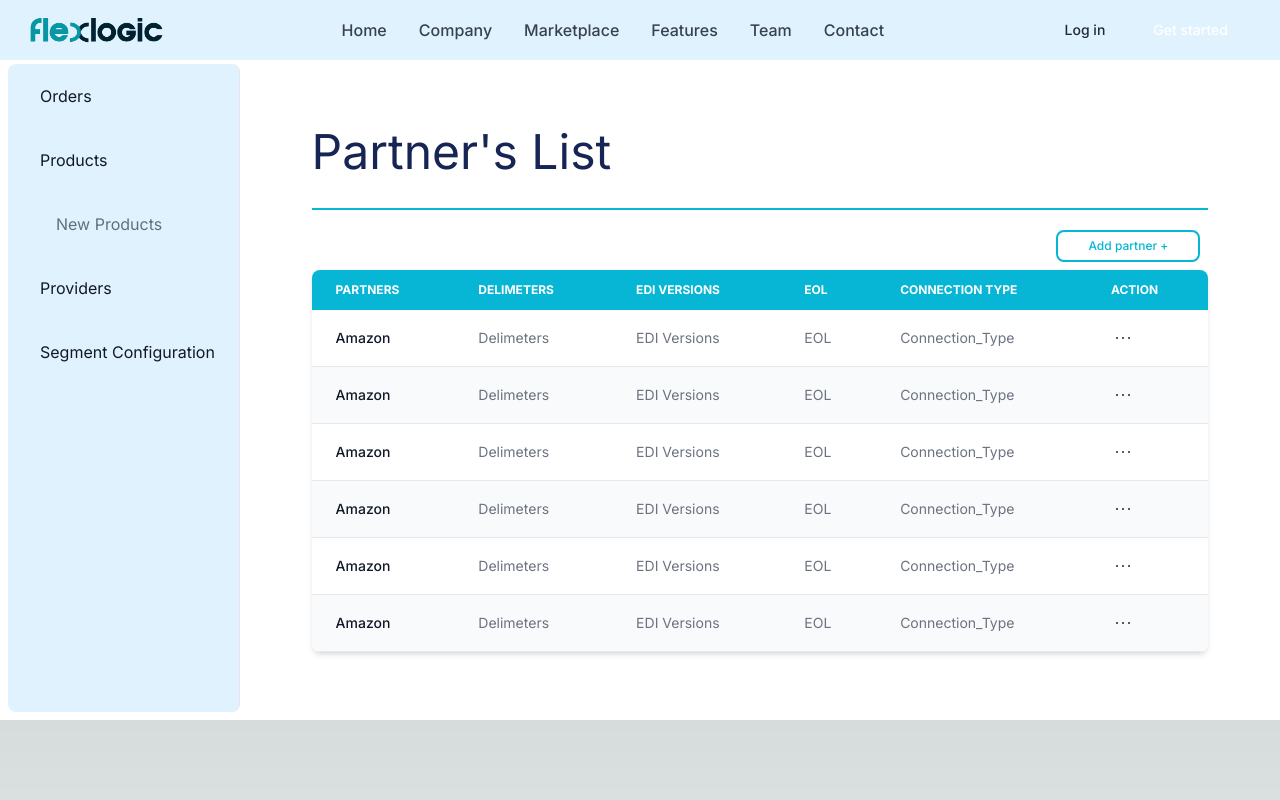
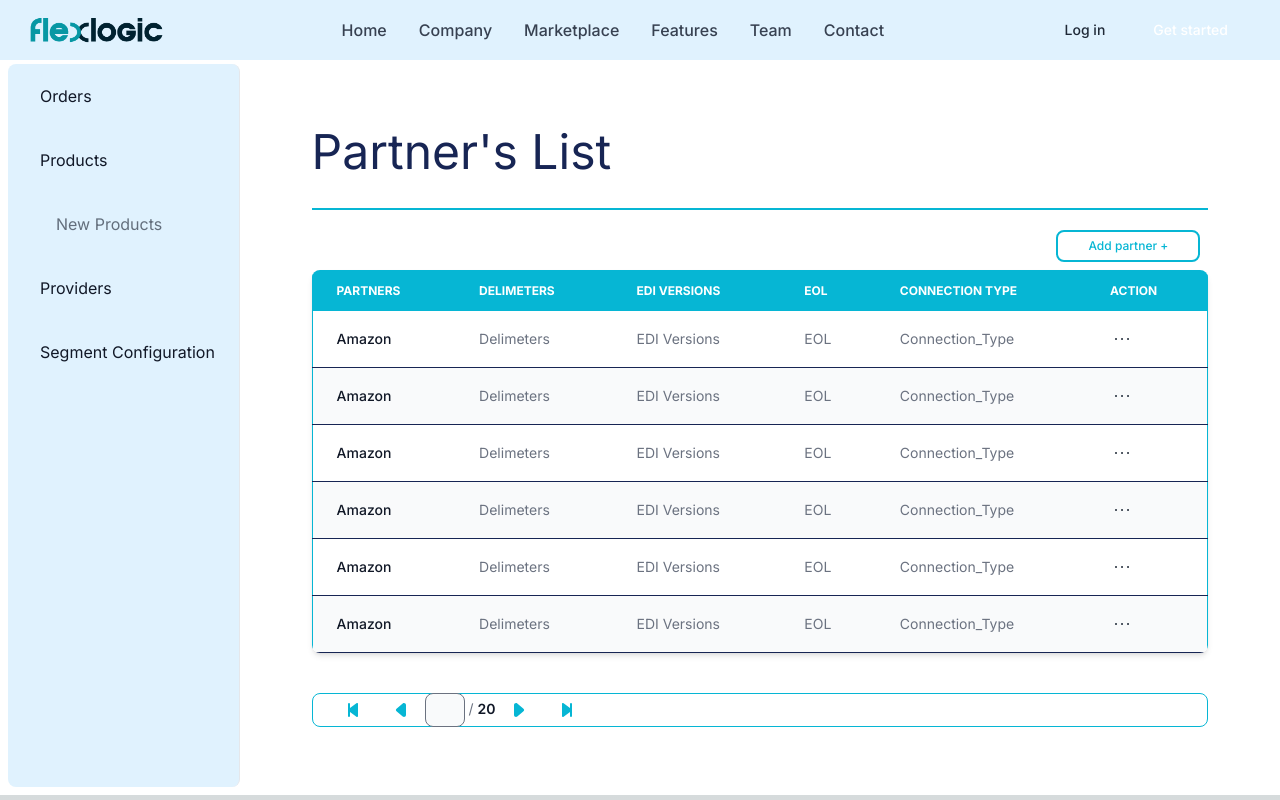
Before and after one commit to JulianJ-mtz/Pruebas_TC3005, a Next.js app: page /dashboard/products in a window 1280 px wide. Built offline with nearby package versions, Linux system fonts and the light colour scheme.

Commit message:
Barra de Tabla

```diff
--- a/src/app/dashboard/products/page.tsx
+++ b/src/app/dashboard/products/page.tsx
@@ -59,7 +59,7 @@ export default function Products() {
             <div className="border-b-2 border-cyan-500 dark:border-white/10 text-left w-[95%] pb-8 pt-20 justify-start">
                 <h1 className="text-5xl text-blue-950 dark:text-white ">
                     {" "}
-                    Partner's List{" "}
+                    Partner's List
                 </h1>
             </div>
 
@@ -67,7 +67,7 @@ export default function Products() {
                 <button type="button" className="self-end border-2 border-cyan-500 text-cyan-500 bg-white hover:bg-neutral-100 font-medium rounded-lg text-xs w-36 px-2 py-1.5 me-2 mb-2 dark:bg-blue-600 dark:hover:bg-blue-700 focus:outline-none dark:focus:ring-blue-800">Add partner +</button>
 
                 <div className="relative overflow-x-auto shadow-md sm:rounded-lg">
-                    <table className="w-full text-sm text-left rtl:text-right text-gray-500 dark:text-gray-400">
+                    <table className="w-full text-sm text-left rtl:text-right text-gray-500 border border-cyan-500 dark:text-gray-400">
                         <thead className="text-xs text-white uppercase bg-cyan-500 dark:bg-gray-700 dark:text-gray-400">
                             <tr>
                                 <th scope="col" className="px-6 py-3">
@@ -92,7 +92,7 @@ export default function Products() {
                         </thead>
                         <tbody>
                             {rows.map((data, index: number) => (
-                                <tr key={index} className="odd:bg-white odd:dark:bg-gray-900 even:bg-gray-50 even:dark:bg-gray-800 border-b dark:border-gray-700">
+                                <tr key={index} className="odd:bg-white odd:dark:bg-gray-900 even:bg-gray-50 even:dark:bg-gray-800 border-b border-blue-950 dark:border-gray-700">
                                     <th scope="row" className="px-6 py-4 font-medium text-gray-900 whitespace-nowrap dark:text-white">
                                         {data.Partner}
                                     </th>
@@ -119,7 +119,30 @@ export default function Products() {
                         </tbody>
                     </table>
                 </div>
+
             </section >
+            <div className="flex flex-col dark: rounded-xl w-[95%] justify-between sm:py-5">
+                <nav className="flex items-center flex-column p-4 bg-white rounded-lg h-4 border border-cyan-500" aria-label="Table navigation">
+                    <a href="#" className="flex items-center justify-center px-3 h-8 leading-tight text-gray-500 bg-white rounded-lg hover:bg-gray-100 hover:text-gray-700 dark:bg-gray-800 dark:border-gray-700 dark:text-gray-400 dark:hover:bg-gray-700 dark:hover:text-white"><svg className="w-6 h-6 text-cyan-500 dark:text-white" aria-hidden="true" xmlns="http://www.w3.org/2000/svg" width="24" height="24" fill="currentColor" viewBox="0 0 24 24">
+                        <path fill-rule="evenodd" d="M7 6a1 1 0 0 1 2 0v4l6.4-4.8A1 1 0 0 1 17 6v12a1 1 0 0 1-1.6.8L9 14v4a1 1 0 1 1-2 0V6Z" clip-rule="evenodd" />
+                    </svg>
+                    </a>
+                    <a href="#" className="flex items-center justify-center px-3 h-8 leading-tight text-gray-500 bg-white rounded-lg hover:bg-gray-100 hover:text-gray-700 dark:bg-gray-800 dark:border-gray-700 dark:text-gray-400 dark:hover:bg-gray-700 dark:hover:text-white"><svg className="w-6 h-6 text-cyan-500 dark:text-white" aria-hidden="true" xmlns="http://www.w3.org/2000/svg" width="24" height="24" fill="currentColor" viewBox="0 0 24 24">
+                        <path fill-rule="evenodd" d="M13.729 5.575c1.304-1.074 3.27-.146 3.27 1.544v9.762c0 1.69-1.966 2.618-3.27 1.544l-5.927-4.881a2 2 0 0 1 0-3.088l5.927-4.88Z" clip-rule="evenodd" />
+                    </svg>
+
+                    </a>
+                    <span className="text-sm font-normal text-center text-gray-500 dark:text-gray-400 mb-4 md:mb-0 block w-full md:inline md:w-auto"><input type="number" id="small-input" className="p-2 text-gray-900 w-10 rounded-lg bg-gray-50 text-xs focus:ring-blue-500 focus:border-blue-500 dark:bg-gray-700 dark:border-gray-600 dark:placeholder-gray-400 dark:text-white dark:focus:ring-blue-500 dark:focus:border-blue-500"></input> / <span className="font-semibold text-gray-900 dark:text-white">20</span></span>
+                    <a href="#" className="flex items-center justify-center px-3 h-8 leading-tight text-gray-500 bg-white rounded-lg hover:bg-gray-100 hover:text-gray-700 dark:bg-gray-800 dark:border-gray-700 dark:text-gray-400 dark:hover:bg-gray-700 dark:hover:text-white"><svg className="w-6 h-6 text-cyan-500 dark:text-white" aria-hidden="true" xmlns="http://www.w3.org/2000/svg" width="24" height="24" fill="currentColor" viewBox="0 0 24 24">
+                        <path fill-rule="evenodd" d="M10.271 5.575C8.967 4.501 7 5.43 7 7.12v9.762c0 1.69 1.967 2.618 3.271 1.544l5.927-4.881a2 2 0 0 0 0-3.088l-5.927-4.88Z" clip-rule="evenodd" />
+                    </svg>
+                    </a>
+                    <a href="#" className="flex items-center justify-center px-3 h-8 leading-tight text-gray-500 bg-white rounded-lg hover:bg-gray-100 hover:text-gray-700 dark:bg-gray-800 dark:border-gray-700 dark:text-gray-400 dark:hover:bg-gray-700 dark:hover:text-white"><svg className="w-6 h-6 text-cyan-500 dark:text-white" aria-hidden="true" xmlns="http://www.w3.org/2000/svg" width="24" height="24" fill="currentColor" viewBox="0 0 24 24">
+                        <path fill-rule="evenodd" d="M17 6a1 1 0 1 0-2 0v4L8.6 5.2A1 1 0 0 0 7 6v12a1 1 0 0 0 1.6.8L15 14v4a1 1 0 1 0 2 0V6Z" clip-rule="evenodd" />
+                    </svg>
+                    </a>
+                </nav>
+            </div>
         </div >
     );
 }
```
